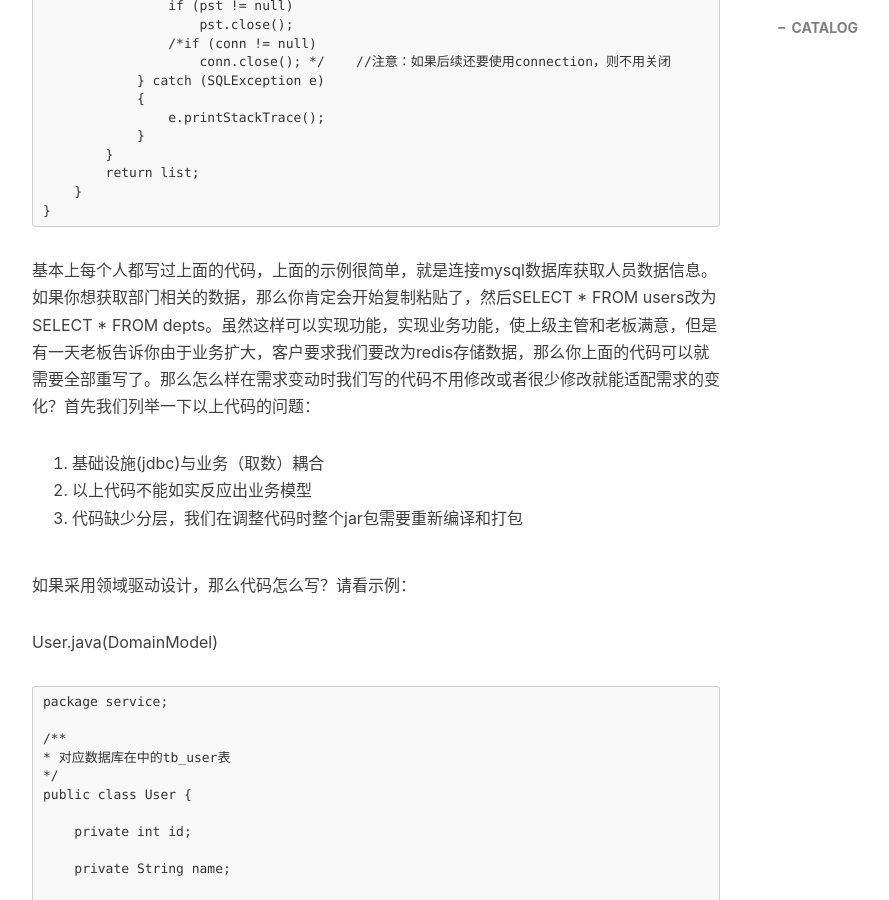
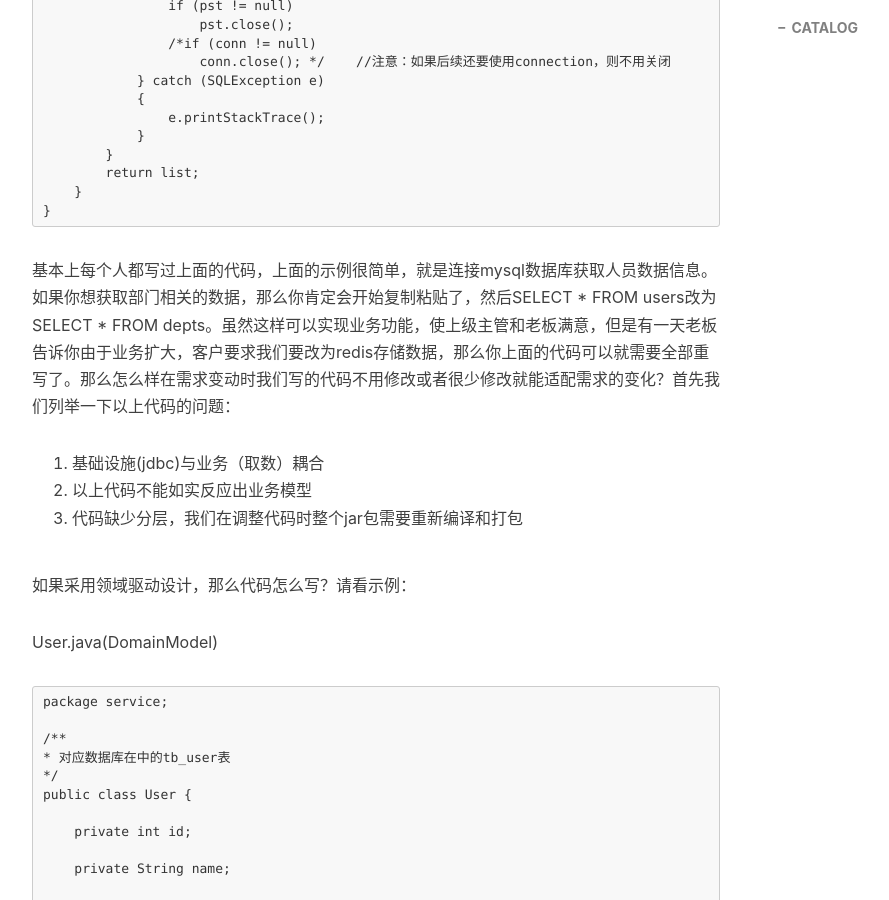
Before and after one commit to gregoriusxu/gregoriusxu.github.io, a Jekyll site: the page built from _posts/2019-08-02-领域驱动设计.md, in a window 1280 px wide and 900 px high, scrolled down 2633 px. Shown: the whole window, without its empty margins (243-1132 px from the left). Built offline with Jekyll 4.4.1, drawn with Linux system fonts in a browser that asks for light colours; nearby versions of some CDN libraries; comment, search, counter and statistics services are not loaded; some of the changed text lies outside the part shown.

Commit message:
fix error

```diff
--- a/_posts/2019-08-02-领域驱动设计.md
+++ b/_posts/2019-08-02-领域驱动设计.md
@@ -124,7 +124,7 @@ tags:
 	    }
     }
 
-基本上每个人都写过上面的代码，上面的示例很简单，就是连接mysql数据库获取人员数据信息。如果你想获取部门相关的数据，那么你肯定会开始复制粘贴了，然后SELECT * FROM users改为SELECT * FROM depts。虽然这样可以实现功能，实现业务功能，使上级主管和老板满意，但是有一天老板告诉你由于业务扩大，客户要求我们要改为redis存储数据，那么你上面的代码可以就需要全部重写了。那么怎么样在需求变动时我们写的代码不用修改或者很少修改就能适配需求的变化？首先我们列举一下以上代码的问题：
+基本上每个人都写过上面的代码，上面的示例很简单，就是连接mysql数据库获取人员数据信息。如果你想获取部门相关的数据，那么你肯定会开始复制粘贴了，然后SELECT * FROM users改为SELECT * FROM depts。虽然这样可以实现业务功能，使上级主管和老板满意，但是有一天老板告诉你由于业务扩大，客户要求我们要改为redis存储数据，那么你上面的代码可以就需要全部重写了。那么怎么样在需求变动时我们写的代码不用修改或者很少修改就能适配需求的变化？首先我们列举一下以上代码的问题：
 
 1. 基础设施(jdbc)与业务（取数）耦合
 2. 以上代码不能如实反应出业务模型
@@ -274,7 +274,7 @@ UserRepository.java(Infrastructure)
 那么以上代码有什么不同呢？
 
 1. 我们对代码进行了分层（Service,DomainCore,DomainModel,Infrastructure）
-2. 基础设施(Infrastructure）)与业务（DomainCore）不再耦合
+2. 基础设施(Infrastructure)与业务（DomainCore）不再耦合
 3. 业务逻辑全部在DomainCore和DomainModel
 
 这样做好处很明显，对于上面老板提的需求，我们只需要改动Infrastructure就可以实现，不需要改动其它层的逻辑。如果要获取用户所在部门信息，我们只需要修改DomainCore增加获取部门数据接口和实现DomainModel就可以了。
```
